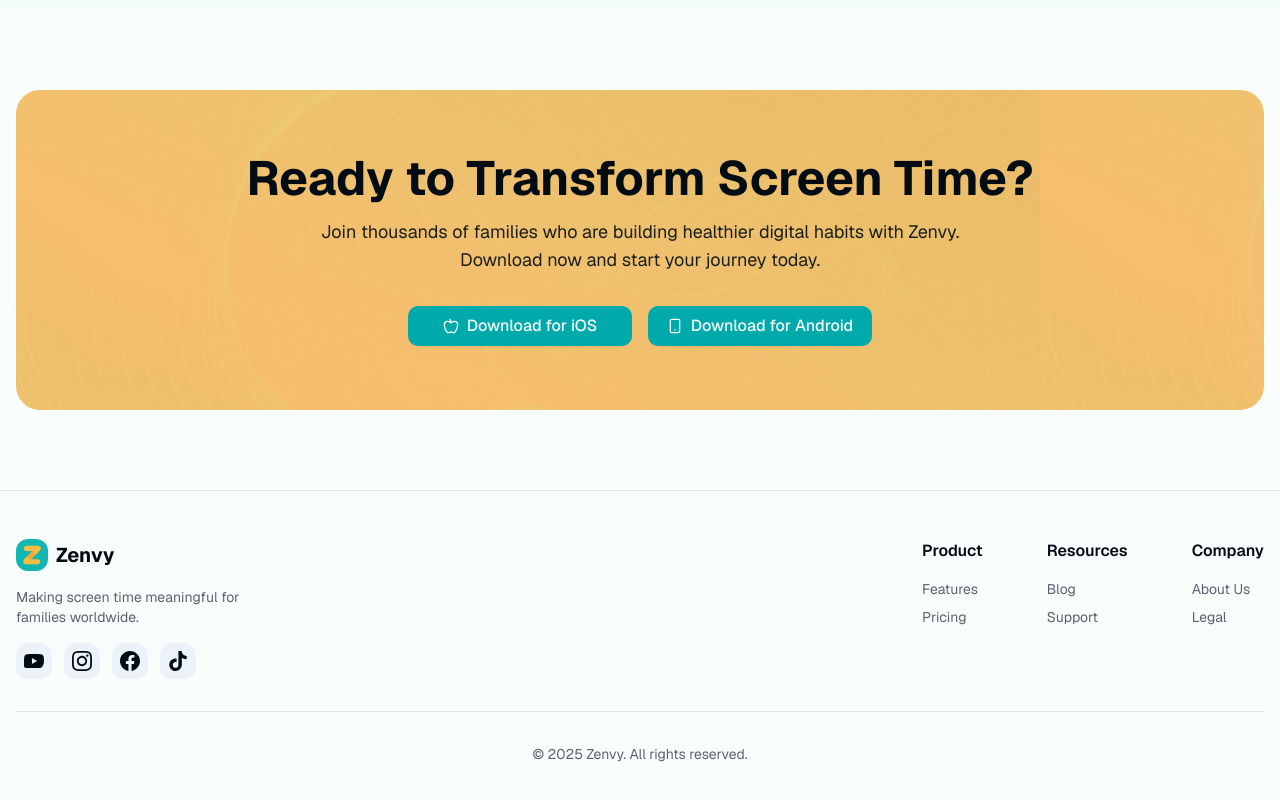
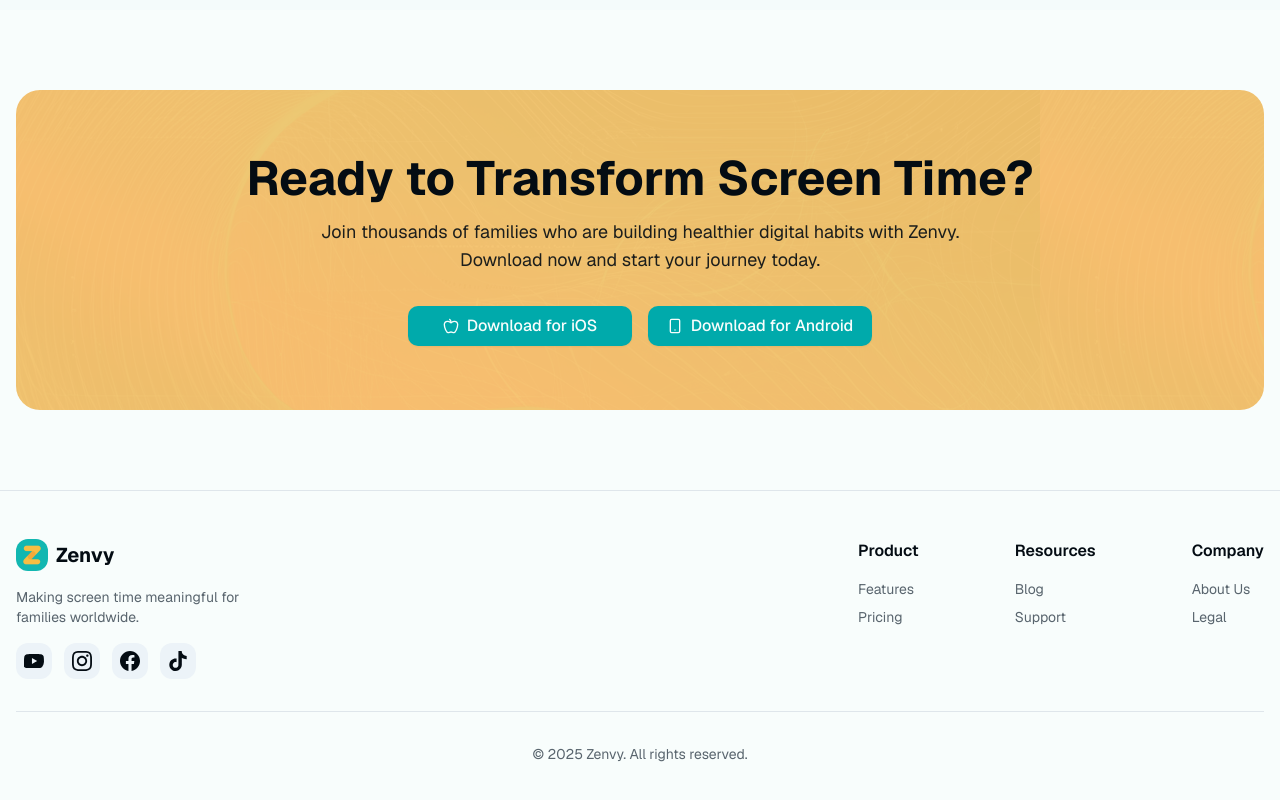
Before and after one commit to zenvyapp/zenvy-website, a Next.js app: page / in a window 1280 px wide. Shown: the part 2968-3768 px from the top of the page. Built offline with nearby package versions, Linux system fonts and the light colour scheme.

Commit message:
Fix merge conflicts and improve footer spacing

```diff
--- a/components/footer.tsx
+++ b/components/footer.tsx
@@ -61,7 +61,7 @@ export function Footer() {
           </div>
 
           {/* Right section with 3 columns - Product, Resources, Company */}
-          <div className="flex-1 flex flex-col md:flex-row justify-end gap-8 md:gap-16">
+          <div className="flex-1 flex flex-col md:flex-row justify-end gap-8 md:gap-24">
             <div>
               <h4 className="font-semibold mb-4">Product</h4>
               <div className="space-y-2">
```
